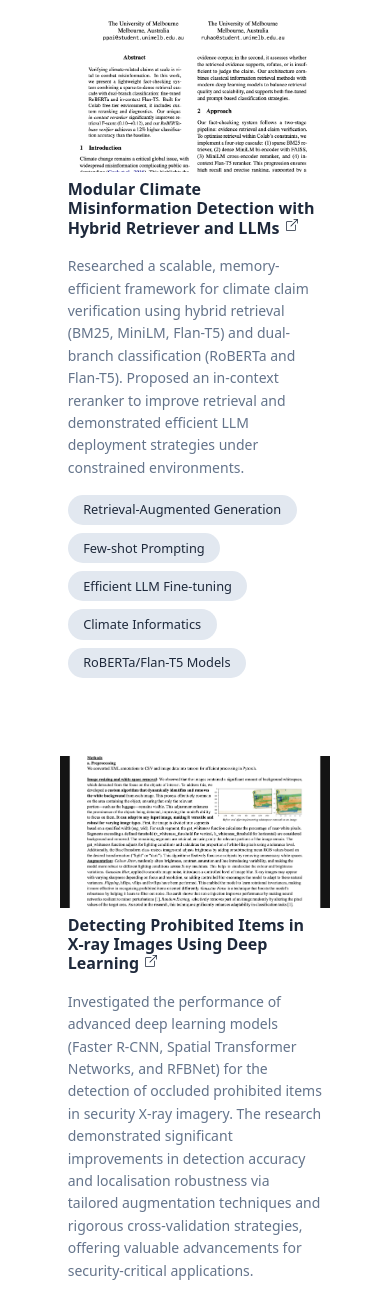
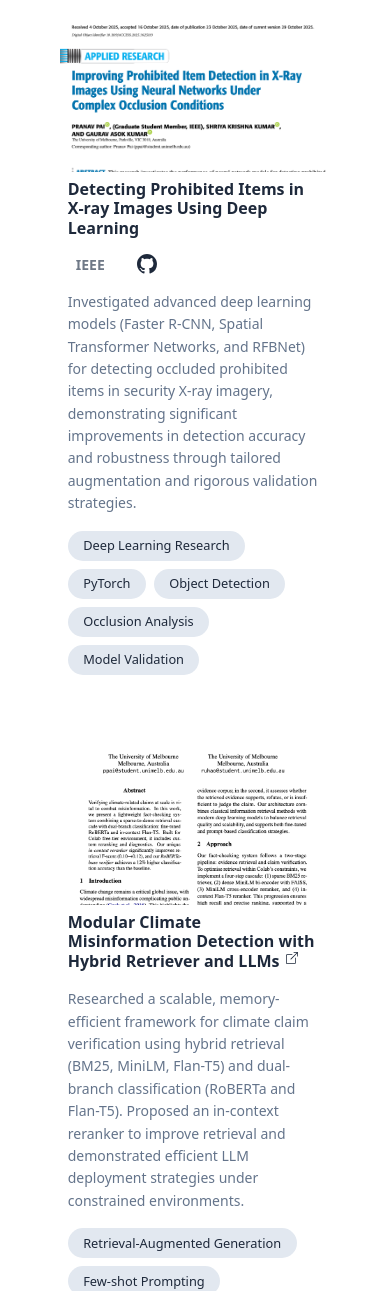
Before and after one commit to pranavpai/pranavpai.github.io, a website: page index.html in a window 390 px wide. Shown: the part 6702-7993 px from the top of the page. Drawn offline with nearby package versions, Linux system fonts and the light colour scheme; a script that the page names is missing; a web font is replaced by a local one.

Commit message:
Update project details in index.html, enhance accessibility in main.js, and improve styles in styles.css
- Replaced project links and descriptions in index.html to reflect new research on X-ray object detection.
- Added event handling for GitHub icon clicks in main.js to improve user interaction and accessibility.
- Introduced new styles for project icons and screen reader text in styles.css to enhance visual appeal and usability.
- Removed outdated X-ray image asset.

These updates enhance the portfolio's presentation and user experience.

```diff
--- a/assets/main.js
+++ b/assets/main.js
@@ -338,6 +338,30 @@ function toggleAchievements(button) {
   }
 }
 
+// Handle GitHub icon clicks in research section
+document.addEventListener('DOMContentLoaded', () => {
+  const githubIcons = document.querySelectorAll('.github-icon');
+  githubIcons.forEach(icon => {
+    const handleClick = (e) => {
+      e.preventDefault();
+      e.stopPropagation();
+      const url = icon.getAttribute('data-href');
+      if (url) {
+        window.open(url, '_blank', 'noopener,noreferrer');
+      }
+    };
+
+    // Handle both click and keyboard events for accessibility
+    icon.addEventListener('click', handleClick);
+    icon.addEventListener('keydown', (e) => {
+      if (e.key === 'Enter' || e.key === ' ') {
+        e.preventDefault();
+        handleClick(e);
+      }
+    });
+  });
+});
+
 // Initialize the application
 const portfolioApp = new PortfolioApp();
 
--- a/assets/styles.css
+++ b/assets/styles.css
@@ -748,6 +748,69 @@ html {
   align-items: center;
   gap: 5px;
 }
+
+/* Screen reader only text */
+.sr-only {
+  position: absolute;
+  width: 1px;
+  height: 1px;
+  padding: 0;
+  margin: -1px;
+  overflow: hidden;
+  clip: rect(0, 0, 0, 0);
+  white-space: nowrap;
+  border-width: 0;
+}
+
+/* Project Icons Styling */
+.project-icons {
+  display: flex;
+  gap: 0.75rem;
+  align-items: center;
+}
+
+.project-icon {
+  display: inline-flex;
+  align-items: center;
+  justify-content: center;
+  padding: 0.25rem;
+  border-radius: 4px;
+  transition: all 0.3s ease;
+  cursor: pointer;
+  background: none;
+  border: none;
+  font: inherit;
+}
+
+/* IEEE Icon - Matches GitHub highlight style */
+.ieee-icon {
+  font-weight: 600;
+  font-size: 0.875rem;
+  color: var(--primary);
+  opacity: 0.7;
+  transition: all 0.3s ease;
+}
+
+.ieee-icon:hover,
+.project-card:hover .ieee-icon {
+  opacity: 1;
+  transform: scale(1.15);
+  background-color: var(--muted);
+}
+
+/* GitHub Icon - Always visible with own hover effect */
+.github-icon {
+  opacity: 0.7;
+  transition: all 0.3s ease;
+  color: var(--foreground);
+}
+
+.github-icon:hover {
+  opacity: 1;
+  transform: scale(1.15);
+  background-color: var(--muted);
+}
+
 .recommendation-card .p_title h3 {
   font-size: 22px;
 }
@@ -1448,6 +1511,22 @@ blockquote {
   .project-image {
     width: 100%;
   }
+
+  /* Mobile-friendly icon styling */
+  .project-icons {
+    gap: 1rem;
+  }
+
+  .project-icon {
+    padding: 0.5rem;
+    min-width: 36px;
+    min-height: 36px;
+  }
+
+  /* Larger touch targets for mobile */
+  .github-icon {
+    opacity: 1;
+  }
   .experience-content {
     padding: 0.1rem;
   }
--- a/index.html
+++ b/index.html
@@ -664,6 +664,40 @@
                       <div class="tab-content">
                         <div id="research" class="tab-panel active">
                           <div class="projects-grid" id="research-list">
+                            <a href="https://ieeexplore.ieee.org/document/11215746/" class="project-card" target="_blank" rel="noopener noreferrer">
+                              <div class="project-image">
+                                <img
+                                  src="./assets/img/Photos/research/Xray_IEEE.png"
+                                  alt="Deep Learning X-ray Object Detection"
+                                >
+                              </div>
+                              <div class="project-content">
+                                <div class="project-header">
+                                  <div class="p_title">
+                                    <h3>Detecting Prohibited Items in X-ray Images Using Deep Learning</h3>
+                                  </div>
+                                  <div class="project-icons">
+                                    <span class="project-icon ieee-icon" title="View on IEEE Xplore">IEEE</span>
+                                    <span class="project-icon github-icon" data-href="https://github.com/pranavpai/Computer-Vision-XRay-Research" title="View on GitHub" tabindex="0">
+                                      <svg xmlns="http://www.w3.org/2000/svg" width="20" height="20" fill="currentColor" viewBox="0 0 16 16" aria-hidden="true">
+                                        <path d="M8 0C3.58 0 0 3.58 0 8c0 3.54 2.29 6.53 5.47 7.59.4.07.55-.17.55-.38 0-.19-.01-.82-.01-1.49-2.01.37-2.53-.49-2.69-.94-.09-.23-.48-.94-.82-1.13-.28-.15-.68-.52-.01-.53.63-.01 1.08.58 1.23.82.72 1.21 1.87.87 2.33.66.07-.52.28-.87.51-1.07-1.78-.2-3.64-.89-3.64-3.95 0-.87.31-1.59.82-2.15-.08-.2-.36-1.02.08-2.12 0 0 .67-.21 2.2.82.64-.18 1.32-.27 2-.27.68 0 1.36.09 2 .27 1.53-1.04 2.2-.82 2.2-.82.44 1.1.16 1.92.08 2.12.51.56.82 1.27.82 2.15 0 3.07-1.87 3.75-3.65 3.95.29.25.54.73.54 1.48 0 1.07-.01 1.93-.01 2.2 0 .21.15.46.55.38A8.012 8.012 0 0 0 16 8c0-4.42-3.58-8-8-8z"/>
+                                      </svg>
+                                      <span class="sr-only">View on GitHub</span>
+                                    </span>
+                                  </div>
+                                </div>
+                                <p class="project-description">
+                                  Investigated advanced deep learning models (Faster R-CNN, Spatial Transformer Networks, and RFBNet) for detecting occluded prohibited items in security X-ray imagery, demonstrating significant improvements in detection accuracy and robustness through tailored augmentation and rigorous validation strategies.
+                                </p>
+                                <div class="tech-tags">
+                                  <span class="tech-tag small">Deep Learning Research</span>
+                                  <span class="tech-tag small">PyTorch</span>
+                                  <span class="tech-tag small">Object Detection</span>
+                                  <span class="tech-tag small">Occlusion Analysis</span>
+                                  <span class="tech-tag small">Model Validation</span>
+                                </div>
+                              </div>
+                            </a>
                             <a href="https://github.com/pranavpai/NLP-Climate-Research" class="project-card" target="_blank" rel="noopener noreferrer">
                               <div class="project-image">
                                 <img
@@ -700,45 +734,6 @@
                                   <span class="tech-tag small">Efficient LLM Fine-tuning</span>
                                   <span class="tech-tag small">Climate Informatics</span>
                                   <span class="tech-tag small">RoBERTa/Flan-T5 Models</span>
-                                </div>
-                              </div>
-                            </a>
-                            <a href="https://github.com/pranavpai/Statisitcal_Machine_Learning_Project" class="project-card" target="_blank" rel="noopener noreferrer">
-                              <div class="project-image">
-                                <img
-                                  src="./assets/img/Photos/research/XRay.png"
-                                  alt="Deep Learning X-ray Object Detection"
-                                >
-                              </div>
-                              <div class="project-content">
-                                <div class="project-header">
-                                  <div class="p_title">
-                                    <h3>Detecting Prohibited Items in X-ray Images Using Deep Learning <svg
-                                      xmlns="http://www.w3.org/2000/svg"
-                                      width="16"
-                                      height="12"
-                                      fill="currentColor"
-                                      class="bi bi-box-arrow-up-right"
-                                      viewBox="0 0 16 16"
-                                    >
-                                      <path
-                                        fill-rule="evenodd"
-                                        d="M8.636 3.5a.5.5 0 0 0-.5-.5H1.5A1.5 1.5 0 0 0 0 4.5v10A1.5 1.5 0 0 0 1.5 16h10a1.5 1.5 0 0 0 1.5-1.5V7.864a.5.5 0 0 0-1 0V14.5a.5.5 0 0 1-.5.5h-10a.5.5 0 0 1-.5-.5v-10a.5.5 0 0 1 .5-.5h6.636a.5.5 0 0 0 .5-.5" />
-                                      <path
-                                        fill-rule="evenodd"
-                                        d="M16 .5a.5.5 0 0 0-.5-.5h-5a.5.5 0 0 0 0 1h3.793L6.146 9.146a.5.5 0 1 0 .708.708L15 1.707V5.5a.5.5 0 0 0 1 0z" />
-                                    </svg></h3>
-                                  </div>
-                                </div>
-                                <p class="project-description">
-                                  Investigated the performance of advanced deep learning models (Faster R-CNN, Spatial Transformer Networks, and RFBNet) for the detection of occluded prohibited items in security X-ray imagery. The research demonstrated significant improvements in detection accuracy and localisation robustness via tailored augmentation techniques and rigorous cross-validation strategies, offering valuable advancements for security-critical applications.
-                                </p>
-                                <div class="tech-tags">
-                                  <span class="tech-tag small">Deep Learning Research</span>
-                                  <span class="tech-tag small">PyTorch</span>
-                                  <span class="tech-tag small">Object Detection</span>
-                                  <span class="tech-tag small">Occlusion Analysis</span>
-                                  <span class="tech-tag small">Model Validation</span>
                                 </div>
                               </div>
                             </a>
@@ -1033,7 +1028,7 @@
                                 <p>AURIN</p>
                               </div>
 
-                              <span class="relationship">Manager & Supervisor</span>
+                              <span class="relationship">Manager &amp; Supervisor</span>
                             </div>
                           </div>
                           <blockquote>
```
Also changed, not shown: Screenshot 2025-11-20 at 21.42.41.png (added), assets/img/Photos/research/XRay.png (deleted).
